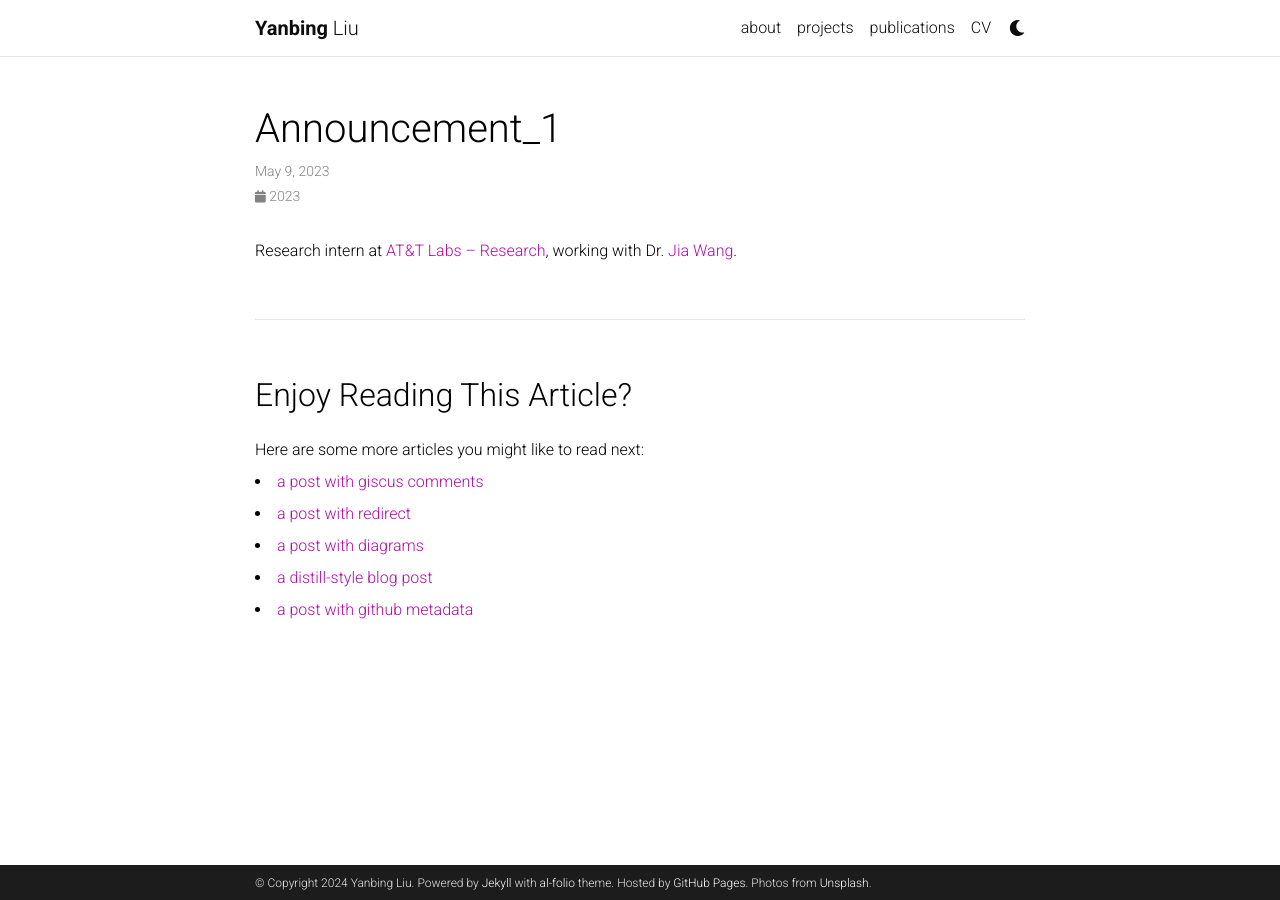
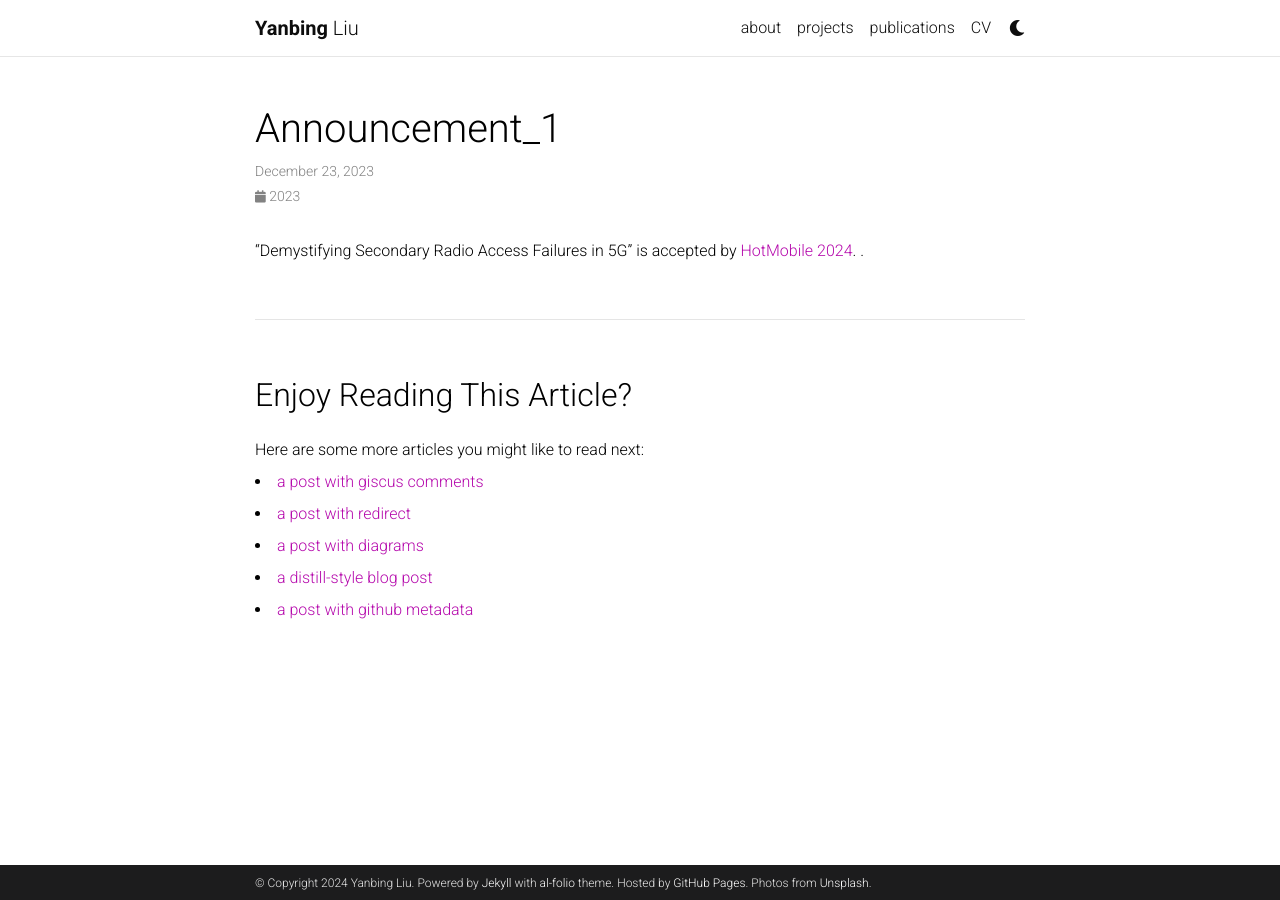
Before and after one commit to YanbingLiu1997/YanbingLiu1997.github.io, a Jekyll site: the page built from _news/announcement_1.md, in a window 1280 px wide. Built offline with Jekyll 4.4.1, drawn with Linux system fonts in a browser that asks for light colours; comment, search, counter and statistics services are not loaded; a style sheet for code colours, icons or effects is not loaded.

Commit message:
update 2024/03/09

```diff
--- a/_news/announcement_1.md
+++ b/_news/announcement_1.md
@@ -1,7 +1,8 @@
 ---
 layout: post
-date: 2023-05-09 00:00:00-0100
+date: 2023-12-23 00:00:00-0100
 inline: true
 ---
 
-Research intern at [AT&T Labs – Research](https://about.att.com/sites/labs), working with Dr. [Jia Wang](https://jia-wang.org/).
+"Demystifying Secondary Radio Access Failures in 5G" is accepted by [HotMobile 2024](http://www.hotmobile.org/2024/).
+.
```
Also changed, not shown: _bibliography/papers.bib (+13 -0 lines), _news/announcement_2.md (+2 -2 lines), _news/announcement_3.md (+2 -2 lines), _news/announcement_4.md (+2 -2 lines), _news/announcement_5.md (+2 -3 lines), _news/announcement_6.md (added, +8 -0 lines), _pages/publications.md (+1 -1 lines), 1 other file.
